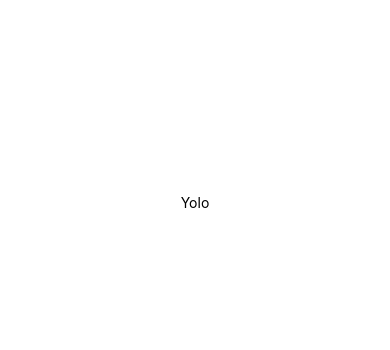
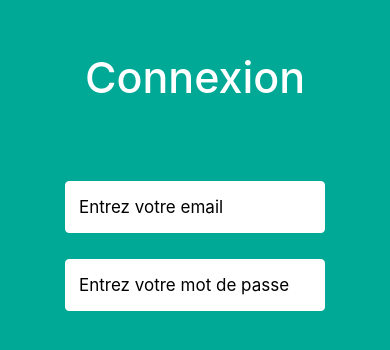
Before and after one commit to TheoSoko/birdLandMobile, a React Native app: screen /Login in a window 390 px wide. Shown: the part 220-570 px from the top of the page. Built offline with nearby package versions, Linux system fonts and the light colour scheme.

Commit message:
Vérifs formulaire en cours

```diff
--- a/App.tsx
+++ b/App.tsx
@@ -1,18 +1,20 @@
 import { StyleSheet, Text, View } from 'react-native';
+import { NavigationContainer } from '@react-navigation/native';
+import { createNativeStackNavigator } from '@react-navigation/native-stack';
+import {RootStackParamList} from './types'
+import Home from './screens/Home'
+import Login from './screens/Login'
+
+
+const Stack = createNativeStackNavigator<RootStackParamList>();
 
 export default function App() {
   return (
-    <View style={styles.container}>
-      <Text>Yolo</Text>
-    </View>
+    <NavigationContainer>
+      <Stack.Navigator screenOptions={{headerShown: false}} initialRouteName='Home'>
+        <Stack.Screen name="Home" component={Home}/>
+        <Stack.Screen name="Login" component={Login}/>
+      </Stack.Navigator>
+    </NavigationContainer>
   );
 }
-
-const styles = StyleSheet.create({
-  container: {
-    flex: 1,
-    backgroundColor: '#fff',
-    alignItems: 'center',
-    justifyContent: 'center',
-  },
-});
--- /dev/null
+++ b/components/Button.tsx
@@ -0,0 +1,33 @@
+import {Text, TouchableOpacity, StyleSheet } from 'react-native';
+
+type buttonProps = {
+    outline: boolean
+    text: string
+    touchEvent():void
+}
+
+export default function Button(props: buttonProps) {
+    let bgColor = props.outline ? undefined : '#F0F3BD'
+    let textColor = props.outline ? '#F0F3BD' : undefined
+
+  return (
+    <TouchableOpacity onPress={() => props.touchEvent()} style={[styles.button, {backgroundColor: bgColor}]}>
+        <Text style={[styles.buttonText, {color: textColor}]}>{props.text}</Text>
+    </TouchableOpacity>
+  );
+}
+
+const styles = StyleSheet.create({
+    button: {
+      paddingVertical: 10,
+      borderRadius: 4,
+      borderColor: '#F0F3BD',
+      borderWidth: 1.5,
+      width: 215,
+    },
+    buttonText: {
+      fontSize: 25,
+      fontWeight: '500',
+      textAlign: 'center'
+    },
+  })
--- /dev/null
+++ b/screens/Home.tsx
@@ -0,0 +1,82 @@
+import { StyleSheet, Text, View, TouchableOpacity } from 'react-native';
+import type { NativeStackScreenProps } from '@react-navigation/native-stack';
+import {RootStackParamList} from '../types'
+import Button from '../components/Button'
+
+type HomeProps = NativeStackScreenProps<RootStackParamList, 'Home'>
+
+export default function Home({route, navigation}:HomeProps) {
+  return (
+    <View style={styles.container}>
+        <View style={styles.mainTitleView}>
+            <Text style={styles.mainTitle}>BirdLand</Text>
+        </View>
+        <View style={styles.ButtonsBloc}>
+            <View style={styles.loginBloc}>
+              <Button outline={false} text='Se connecter' touchEvent={() => navigation.navigate('Login')}/>
+            </View>
+            <View style={styles.registerBloc}>
+              <Button outline={true} text="S'incrire" touchEvent={() => navigation.navigate('Login')}/>
+            </View>
+        </View>
+    </View>
+  );
+}
+
+const styles = StyleSheet.create({
+  container: {
+    flex: 1,
+    alignItems: 'center',
+    justifyContent: 'center',
+    backgroundColor: '#00A896'
+  },
+  mainTitleView: {
+    flex: 1,
+    alignItems: 'center',
+    justifyContent: 'flex-end',
+  },
+  mainTitle: {
+    fontSize: 43,
+    fontWeight: '500',
+    color: 'white',
+    marginBottom: 85,
+  },
+  ButtonsBloc: {
+    flex: 1.5,
+    alignItems: 'center',
+    justifyContent: 'center',
+    marginBottom: 10,
+  },
+  loginButtonText: {
+    fontSize: 25,
+    fontWeight: '500',
+    textAlign: 'center',
+  },
+  registerButtonText: {
+    fontSize: 25,
+    fontWeight: '500',
+    color: '#F0F3BD',
+    textAlign: 'center'
+  },
+  loginButton: {
+    paddingVertical: 10,
+    borderRadius: 3,
+    backgroundColor: '#F0F3BD',
+    borderColor: '#F0F3BD',
+    borderWidth: 1.5,
+    width: 215,
+  },
+  registerButton: {
+    paddingVertical: 10,
+    borderRadius: 3,
+    borderColor: '#F0F3BD',
+    borderWidth: 1.5,
+    width: 215,
+  },
+  loginBloc: {
+    marginVertical: 21,
+  },
+  registerBloc: {
+    marginBottom: 145,
+  }
+});
--- /dev/null
+++ b/screens/Login.tsx
@@ -0,0 +1,113 @@
+import { useState, useEffect } from 'react';
+import { StyleSheet, Text, View, TouchableOpacity, TextInput } from 'react-native';
+import type { NativeStackScreenProps } from '@react-navigation/native-stack';
+import {RootStackParamList} from '../types'
+import validator from 'validator';
+
+type LoginProps = NativeStackScreenProps<RootStackParamList, 'Login'>
+
+export default function Login({route, navigation}:LoginProps) {
+
+    const [email, setEmail] = useState<string|undefined>()
+    const [password, setPassword] = useState<string|undefined>()
+    const [checkEmail, setCheckEmail] = useState<boolean|undefined>()
+    const [checkPassword, setCheckpassword] = useState<boolean|undefined>()
+
+    const errorEmail = 'Veuillez rentrer un adresse mail valide'
+    const successEmail = 'C\'est bon pour l\'email'
+    const errorPassword = 'Veuilez rentrer un mot de passe valide'
+    const successPassword = 'C\'est bon pour le mot de passe'
+
+    useEffect(() => {
+        if (email) {
+            if (validator.isEmail(email)){
+                setCheckEmail(true)
+            } else {
+                setCheckEmail(false)
+            }
+        }
+        if (password) {
+            if (validator.isStrongPassword(password)){
+                setCheckpassword(true)
+            } else {
+                setCheckpassword(false)
+            }
+        }
+      });
+
+    function displayEmailMessage(){
+        let message
+        if (checkEmail === true) {
+            message = <View><Text style={{fontSize: 20, fontWeight: '600'}}>{successEmail}</Text></View>
+        }
+        if (checkEmail === false) {
+            message = <View><Text style={{fontSize: 20, fontWeight: '600', color:'red'}}>{errorEmail}</Text></View>
+        }
+        if (!checkEmail) {
+            message = null
+        }
+        return message
+    }
+    function displayPasswordMessage(){
+        let message
+        if (checkPassword === true) {
+            message = <View><Text style={{fontSize: 20, fontWeight: '600'}}>{successPassword}</Text></View>
+        }
+        if (checkPassword === false) {
+            message = <View><Text style={{fontSize: 20, fontWeight: '600', color:'red'}}>{errorPassword}</Text></View>
+        }
+        if (!checkPassword) {
+            message = null
+        }
+        return message
+    }
+
+
+  return (
+    <View style={styles.container}>
+        <View style={styles.mainTitleView}>
+            <Text style={styles.mainTitle}>Connexion</Text>
+        </View>
+        <View style={styles.inputBloc}>
+            <TextInput onBlur={(event) => setEmail(event.nativeEvent.text)} style={styles.textInput} placeholder='Entrez votre email' value={email} keyboardType='email-address' textContentType='emailAddress'/>
+            {displayEmailMessage()}
+            <TextInput onBlur={(event) => setPassword(event.nativeEvent.text)} style={styles.textInput} placeholder='Entrez votre mot de passe' value={password} textContentType='password'/>
+            {displayPasswordMessage()}
+        </View>
+    </View>
+  );
+}
+
+
+const styles = StyleSheet.create({
+    container: {
+        flex: 1,
+        alignItems: 'center',
+        justifyContent: 'center',
+        backgroundColor: '#00A896'
+      },
+      mainTitleView: {
+        alignItems: 'center',
+        justifyContent: 'flex-end',
+      },
+      mainTitle: {
+        fontSize: 43,
+        fontWeight: '500',
+        color: 'white',
+        marginBottom: 65,
+      },
+      textInput:{
+        paddingVertical: 15,
+        borderRadius: 4,
+        borderColor: 'white',
+        borderWidth: 1.2,
+        width: 260,
+        marginVertical: 13,
+        paddingStart: 13,
+        backgroundColor: 'white',
+        fontSize: 17,
+    },
+    inputBloc: {
+        marginBottom: 30,
+    }
+})
--- /dev/null
+++ b/types.tsx
@@ -0,0 +1,4 @@
+export type RootStackParamList = {
+    Home: undefined,
+    Login: undefined,
+}
```
Also changed, not shown: package.json (+7 -1 lines), 1 other file (tests, documents, lock files or other folders).
